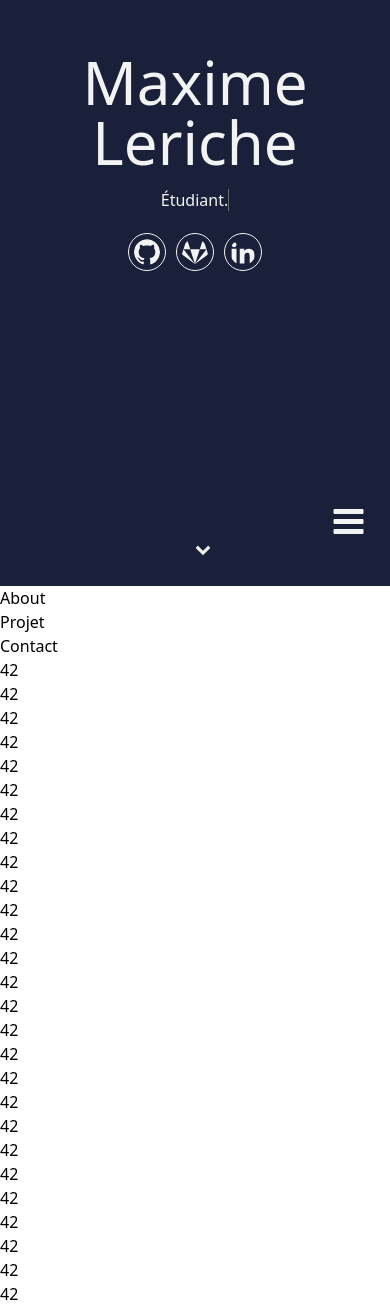
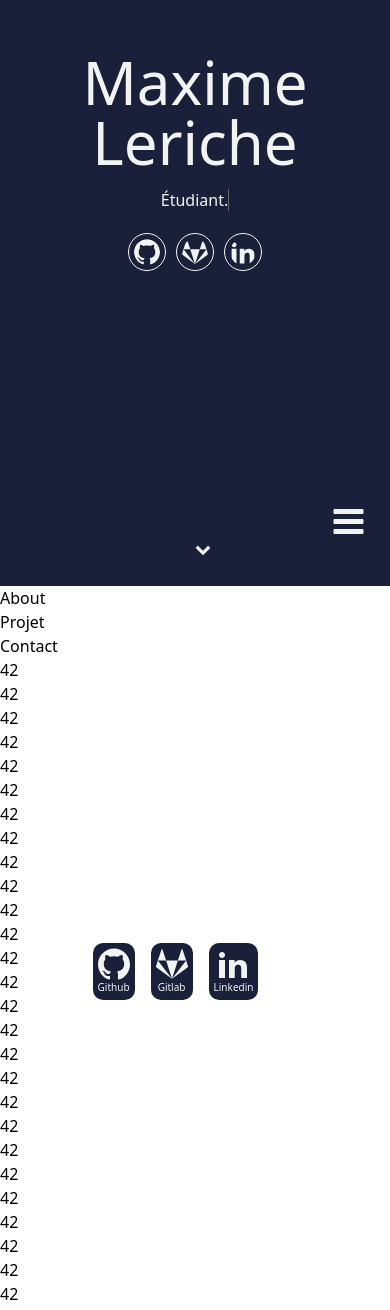
Before and after one commit to batleforc/Portfolio, a React (Create React App) app in the folder client/: page / in a window 390 px wide. Shown: the part 258-1568 px from the top of the page. Built offline with nearby package versions, Linux system fonts and the light colour scheme.

Commit message:
[add] Prototype of animation

```diff
--- a/client/src/component/MainPage/Nav/MobileNav.tsx
+++ b/client/src/component/MainPage/Nav/MobileNav.tsx
@@ -13,13 +13,11 @@ const MobileNav = ({
 }) => {
   const [open, setOpen] = useState(false);
   return (
-    <div className="md:hidden">
+    <div className={`md:hidden ${open ? "fadeIn" : "fadeOut"}`}>
       <div className="MobileNavBar" onClick={() => setOpen(!open)}>
         <IcoMoonSVG icon={open ? "cross" : "burger"} className="burgerIcon" />
       </div>
-      <div
-        className={`MobileNavBarVertical ${open ? "flex" : "hidden"}  flex-col`}
-      >
+      <div className={`MobileNavBarVertical flex  flex-col`}>
         {contents.map(({ Label, Icon, href }) => (
           <ItemNav
             key={Label}
@@ -31,11 +29,7 @@ const MobileNav = ({
           />
         ))}
       </div>
-      <div
-        className={`MobileNavBarHorizontal flex flex-row ${
-          open ? "flex" : "hidden"
-        }`}
-      >
+      <div className={`MobileNavBarHorizontal flex-row flex`}>
         {media.map(({ label, icon, link }) => (
           <ItemNav
             key={label}
--- a/client/src/style/Nav.scss
+++ b/client/src/style/Nav.scss
@@ -33,8 +33,8 @@
 
 .MobileNavBar {
   position: fixed;
-  bottom: 5%;
-  right: 5%;
+  bottom: $margin;
+  right: $margin;
   .burgerIcon {
     border-radius: 10px;
     text-align: center;
@@ -44,17 +44,101 @@
     color: $color-textCover;
   }
 }
+
 .MobileNavBarVertical {
   justify-content: center;
   position: fixed;
-  right: 3%;
-  top: 5%;
-  height: 80%;
+  right: $outPosition;
+  top: $margin;
+  height: $size;
 }
 .MobileNavBarHorizontal {
   justify-content: center;
   position: fixed;
-  bottom: 3%;
-  width: 80%;
-  margin-left: 5%;
+  bottom: $outPosition;
+  width: $size;
+  margin-left: $margin;
 }
+
+.fadeIn {
+  .MobileNavBarVertical {
+    animation: slideInVertical $anime-timer linear 1;
+    right: $inPosition;
+  }
+  .MobileNavBarHorizontal {
+    animation: slideInHorizontal $anime-timer linear 1;
+    bottom: $inPosition;
+  }
+  .MobileNavBar {
+    animation: spinIn $anime-timerBurger linear 1;
+  }
+}
+
+.fadeOut {
+  .MobileNavBarVertical {
+    animation: slideOutVertical $anime-timer linear 1;
+  }
+  .MobileNavBarHorizontal {
+    animation: slideOutHorizontal $anime-timer linear 1;
+  }
+  .MobileNavBar {
+    animation: spinOut $anime-timerBurger linear 1;
+  }
+}
+
+@keyframes slideInVertical {
+  from {
+    right: $outPosition;
+  }
+
+  to {
+    right: $inPosition;
+  }
+}
+@keyframes slideInHorizontal {
+  from {
+    bottom: $outPosition;
+  }
+
+  to {
+    bottom: $inPosition;
+  }
+}
+
+@keyframes slideOutVertical {
+  from {
+    right: $inPosition;
+  }
+
+  to {
+    right: $outPosition;
+  }
+}
+@keyframes slideOutHorizontal {
+  from {
+    bottom: $inPosition;
+  }
+
+  to {
+    bottom: $outPosition;
+  }
+}
+
+@keyframes spinOut {
+  from {
+    transform: rotate($spinOutDeg);
+  }
+
+  to {
+    transform: rotate($spinInDeg);
+  }
+}
+@keyframes spinIn {
+  from {
+    transform: rotate($spinInDeg);
+  }
+
+  to {
+    transform: rotate($spinOutDeg);
+  }
+}
--- a/client/src/style/var.scss
+++ b/client/src/style/var.scss
@@ -6,3 +6,15 @@ $color-textCover: #f2f4f3;
 // Breakpoint
 
 $md: 768px;
+
+// Nav position
+$anime-timer: 0.3s;
+$anime-timerBurger: 0.3s;
+$spinInDeg: 180deg;
+$spinOutDeg: 0deg;
+
+$inPosition: 3%;
+$outPosition: -50%;
+
+$margin: 5%;
+$size: 80%;
```
